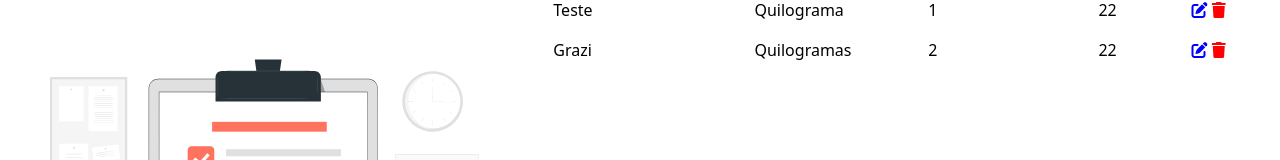
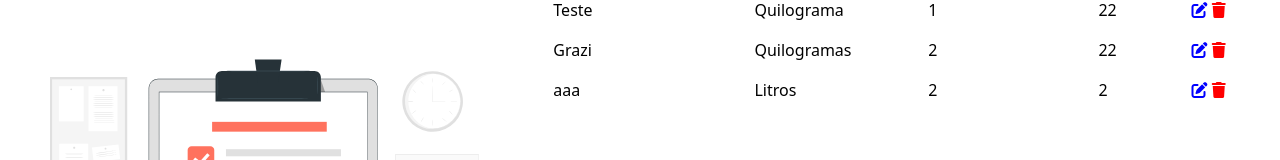
Before and after one commit to bertiGrazi/list_angular, an Angular app in the folder case_angular/: page /list in a window 1280 px wide. Shown: the part 120-280 px from the top of the page. Built offline with nearby package versions, Linux system fonts and the light colour scheme; data requests are answered from the project's data file.

Commit message:
id with string

```diff
--- a/case_angular/db.json
+++ b/case_angular/db.json
@@ -13,6 +13,13 @@
       "measure": "Quilogramas",
       "quantity": 2,
       "price": 22
+    },
+    {
+      "id": "d100",
+      "nameItem": "aaa",
+      "measure": "Litros",
+      "quantity": 2,
+      "price": 2
     }
   ]
 }
--- a/case_angular/src/app/api.service.ts
+++ b/case_angular/src/app/api.service.ts
@@ -17,7 +17,8 @@ export class ApiService {
     return this.http.get<items[]>("http://localhost:3000/items")
   }
 
-  deleteItem(id: number) {
-    return this.http.delete<items>("http://localhost:3000/items"+id)
+  deleteItem(id: string) {
+    const numericId: number = parseInt(id, 10);
+    return this.http.delete<items>("http://localhost:3000/items/" + numericId);
   }
 }
--- a/case_angular/src/app/components/list/list.component.ts
+++ b/case_angular/src/app/components/list/list.component.ts
@@ -22,9 +22,12 @@ export class ListComponent implements OnInit {
   }
 
   delete(id: number) {
-    this.api.deleteItem(id).subscribe(res => {
-      alert("Item deletado com sucesso!!!!")
+    const idAsString: string = id.toString();
+    this.api.deleteItem(idAsString).subscribe(res => {
+      alert("Item deletado com sucesso!!!!");
       this.getItems();
-    })
+    });
   }
+
+
 }
```
